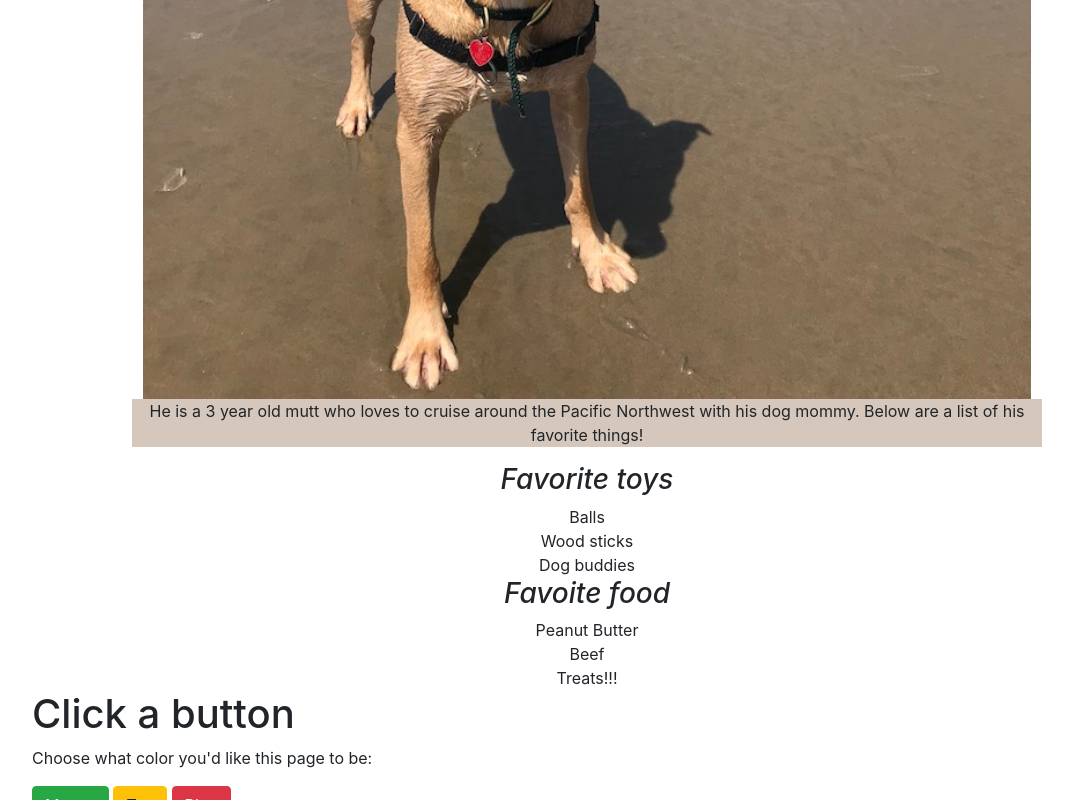
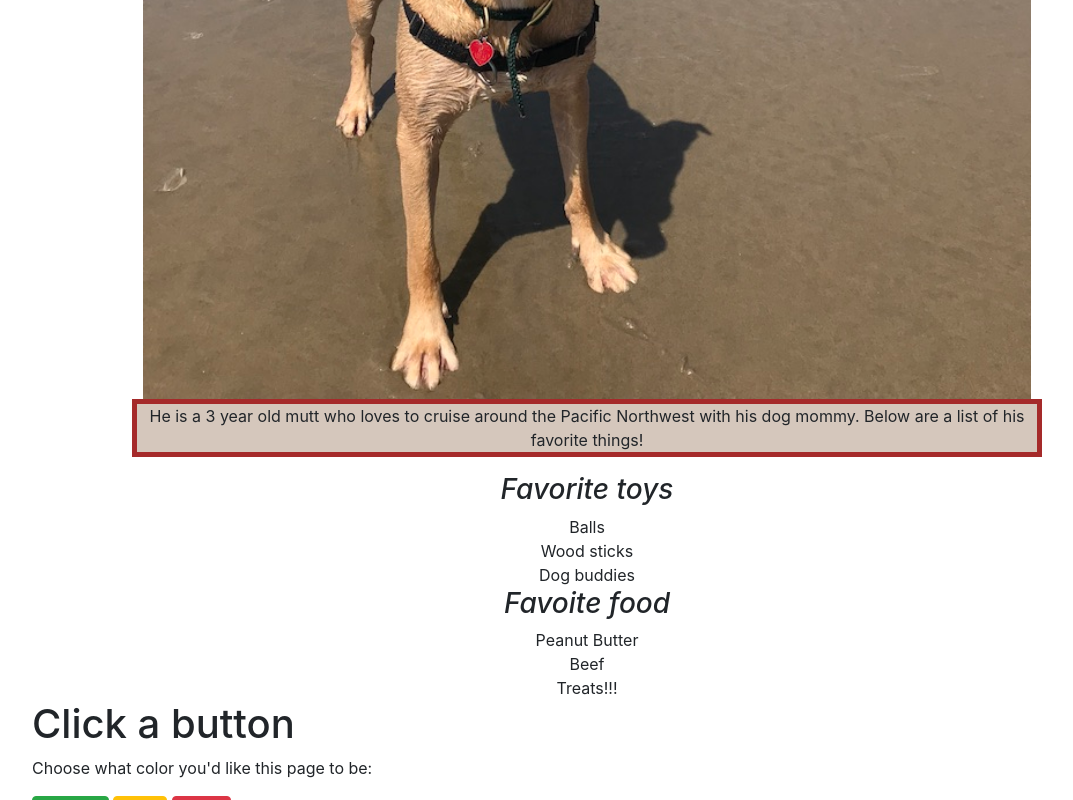
Before and after one commit to alexanderkondra/pet, a plain HTML site: page index.html in a window 1280 px wide. Both pictures are taken after a click on the element 640 px from the left and 1252 px from the top of the page. Shown: the part 841-1641 px from the top of the page, without its empty margins (53-1126 px from the left). Drawn offline with Linux system fonts and the light colour scheme.

Commit message:
add border effect to paragraph

```diff
--- a/css/styles.css
+++ b/css/styles.css
@@ -35,3 +35,7 @@ ul {
   margin: 0;
   padding: 0;
 }
+
+.borderp {
+  border: 5px solid brown;
+}
--- a/index.html
+++ b/index.html
@@ -15,7 +15,7 @@
     <img src="img/kenny.jpg" alt="Photo of Kenny."/>
 
     <div>
-      <p id="about">He is a 3 year old mutt who loves to cruise around the Pacific Northwest with his dog mommy. Below are a list of his favorite things!</p>
+      <p class="about">He is a 3 year old mutt who loves to cruise around the Pacific Northwest with his dog mommy. Below are a list of his favorite things!</p>
     </div>
     </center>
 
--- a/js/scripts.js
+++ b/js/scripts.js
@@ -16,7 +16,7 @@ $(document).ready(function() {
   });
 
   $("p").click(function(){
-    $("#about").toggleClass("highlight");
-
+    $(".about").toggleClass("highlight");
+    $(".about").toggleClass("borderp");
   });
 });
```
